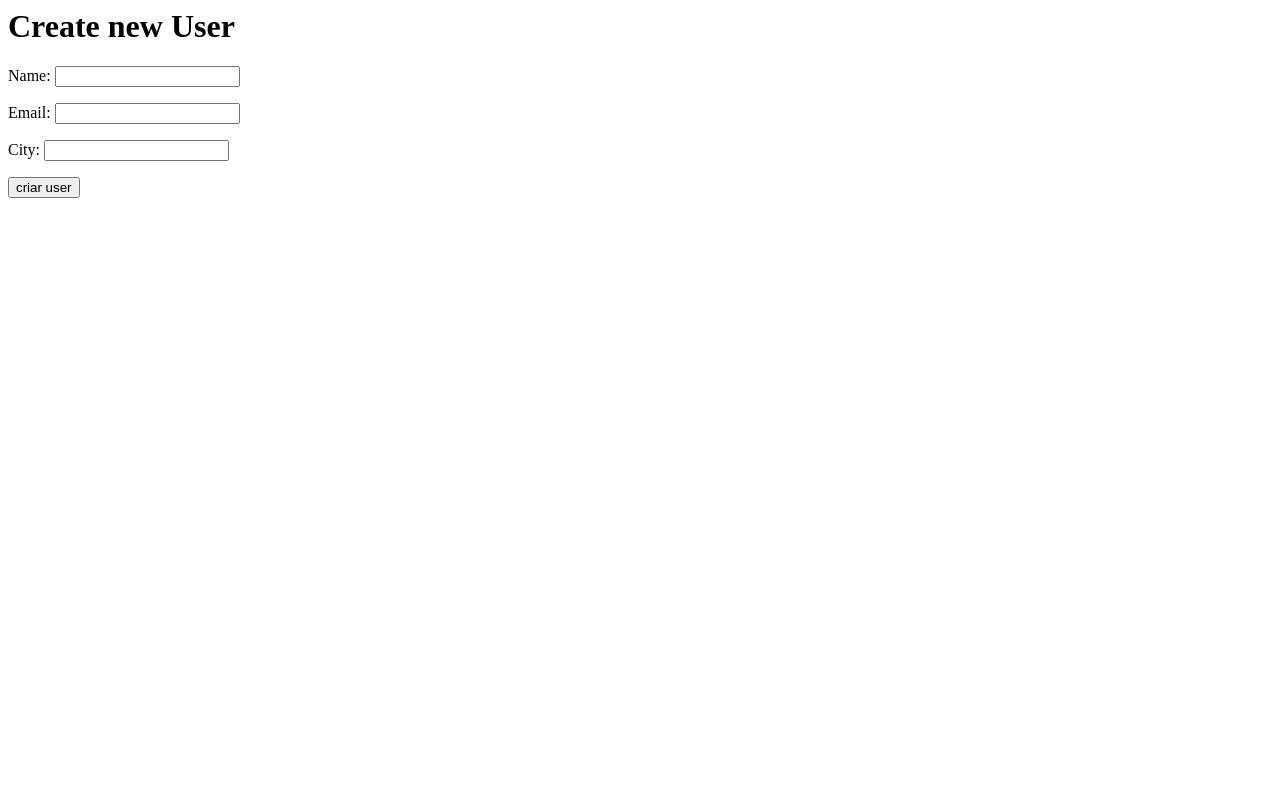
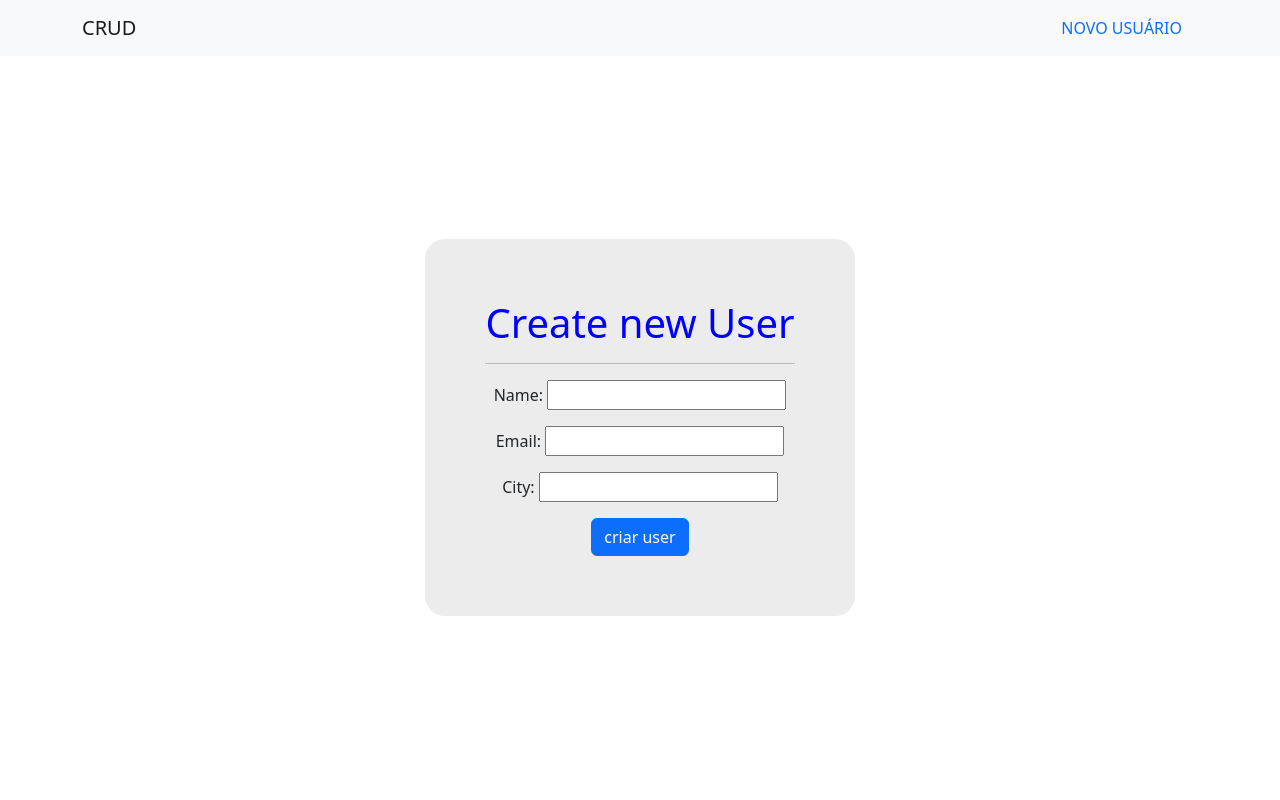
Before and after one commit to DevNetoSantos/CRUD-PYTHON, a Django app: page /create/ in a window 1280 px wide. Run offline with Django 3.2, Linux system fonts and the light colour scheme.

Commit message:
layout form added user

```diff
--- /dev/null
+++ b/people/static/people/css/form.css
@@ -0,0 +1,17 @@
+h1 {
+  color: blue;
+}
+
+.mainForm {
+  min-height: calc(100vh - 57px);
+  display: flex;
+  justify-content: center;
+  align-items: center;
+}
+
+.form {
+  background-color: #ececec;
+  padding: 60px;
+  text-align: center;
+  border-radius: 20px;
+}
--- a/people/templates/people/form.html
+++ b/people/templates/people/form.html
@@ -1,7 +1,22 @@
-<h1>Create new User</h1>
+{% extends 'people/base.html' %}
 
-<form method="post" enctype="multipart/form-data">
-  {% csrf_token %}
-  {{form.as_p}}
-  <button type="submit">criar user</button>
-</form>
+{% block content %}
+{% load static %}
+<link rel="stylesheet" href="{% static 'people/css/form.css' %}">
+
+<section class="mainForm">
+  <div class="form">
+    <adiv>
+      <h1>Create new User</h1>
+    </adiv>
+    <hr>
+    <div>
+      <form method="post" enctype="multipart/form-data">
+        {% csrf_token %}
+        {{form.as_p}}
+        <button class="btn btn-primary" type="submit">criar user</button>
+      </form>
+    </div>
+  </div>
+</section>
+{% endblock %}
```
